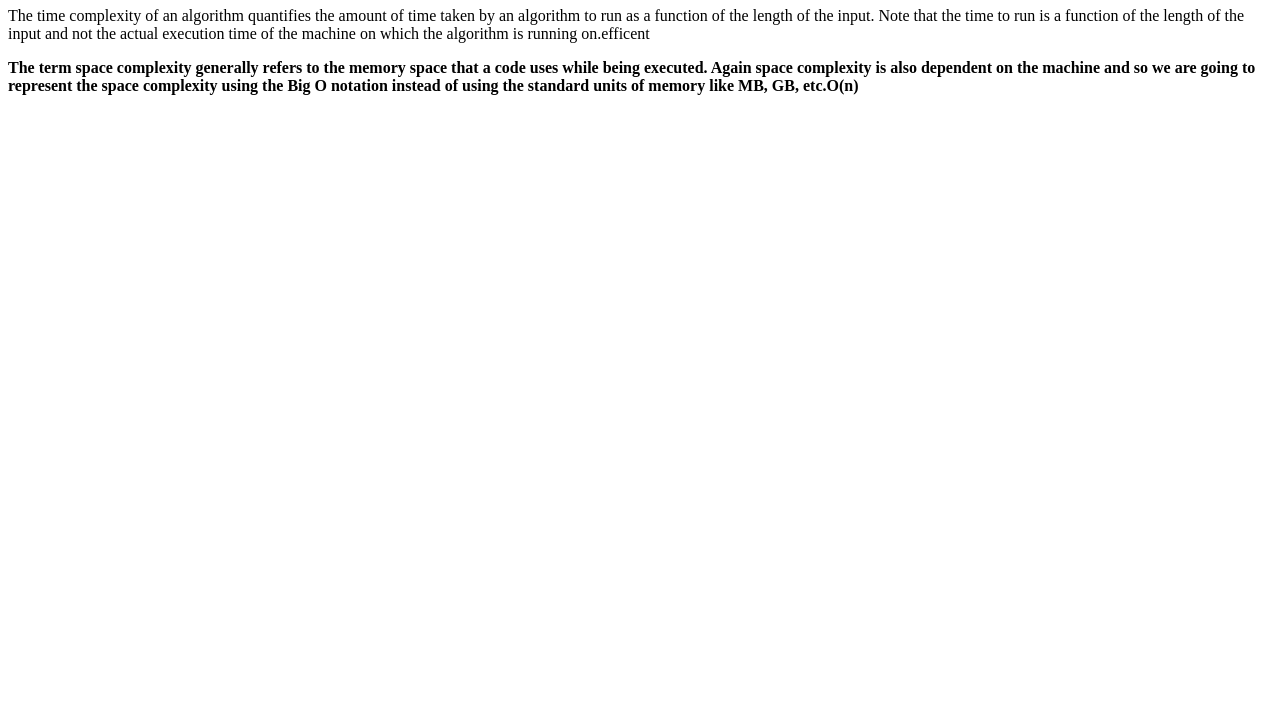
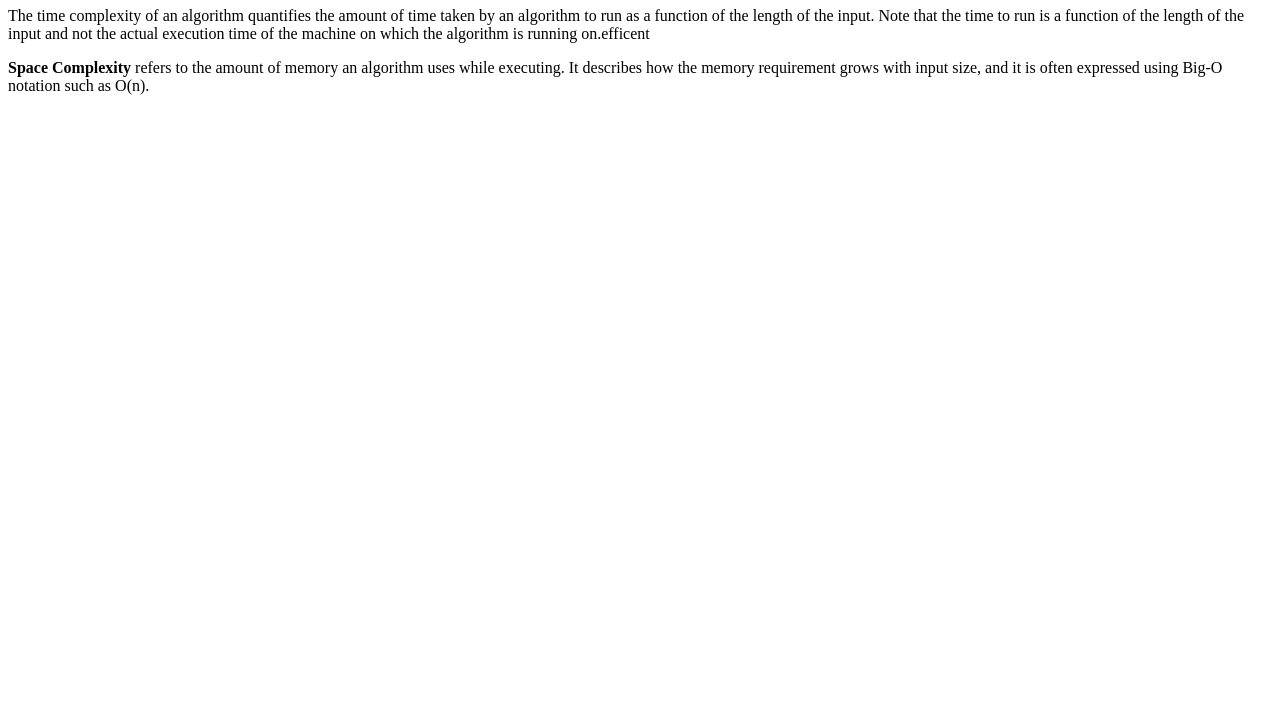
Before and after one commit to acciojob/time-and-space-complexity-Pradhyum24, a website: page main.html in a window 1280 px wide. Shown: the part 73-800 px from the top of the page. Drawn offline with Linux system fonts and the light colour scheme.

Commit message:
created a submission

```diff
--- a/main.html
+++ b/main.html
@@ -9,7 +9,9 @@
 <body>
 	<h1>Time Complexity and Space Complexity</h1>
 	<p> The time complexity of an algorithm quantifies the amount of time taken by an algorithm to run as a function of the length of the input. Note that the time to run is a function of the length of the input and not the actual execution time of the machine on which the algorithm is running on.efficent</p>
-	<p><b>The term space complexity generally refers to the memory space that a code uses while being executed. Again space complexity is also dependent on the machine and so we are going to represent the space complexity using the Big O notation instead of using the standard units of memory like MB, GB, etc.O(n)</b></p>
+	<p>
+	<b>Space Complexity</b> refers to the amount of memory an algorithm uses while executing. It describes how the memory requirement grows with input size, and it is often expressed using Big-O notation such as O(n).
+	</p>
 	<script type="text/javascript" src="./script.js">
 </script>
 
```
